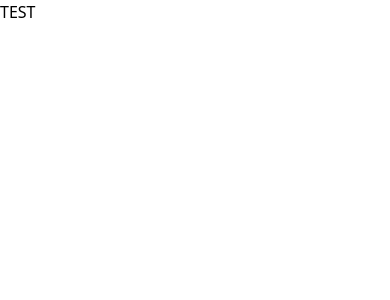
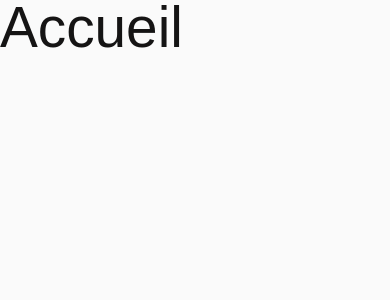
Before and after one commit to louisdescotes/portfolio2025, a Next.js app: page / in a window 390 px wide. Shown: the top 300 px of the page. Built offline with nearby package versions, Linux system fonts and the light colour scheme.

Commit message:
css responsive

```diff
--- a/src/app/globals.css
+++ b/src/app/globals.css
@@ -3,6 +3,123 @@
 @tailwind utilities;
 
 :root {
-  --background: #ffffff;
-  --foreground: #171717;
-}
+  --gap: 2em;
+  --section-padding: calc(3.5em + (var(--gap) * 2));
+  --container-padding: 2em;
+  }
+
+  *,
+  *:after,
+  *:before {
+      -webkit-box-sizing: border-box;
+      -moz-box-sizing: border-box;
+      box-sizing: border-box;
+  }
+
+  /* ------------------------- Scaling System by Osmo [https://osmo.supply/] -------------------------  */
+  /* Desktop */
+  :root {
+      --size-unit: 16; /* body font-size in design - no px */
+      --size-container-ideal: 1440; /* screen-size in design - no px */
+      --size-container-min: 992px;
+      --size-container-max: 1920px;
+      --size-container: clamp(var(--size-container-min), 100vw, var(--size-container-max));
+      --size-font: calc(var(--size-container) / (var(--size-container-ideal) / var(--size-unit)));
+  }
+  /* Tablet */
+  @media screen and (max-width: 991px) {
+  :root {
+      --size-container-ideal: 834; /* screen-size in design - no px */
+      --size-container-min: 768px;
+      --size-container-max: 991px;
+  }
+  }
+  /* Mobile Landscape */
+  @media screen and (max-width: 767px) {
+  :root {
+      --size-container-ideal: 390; /* screen-size in design - no px */
+      --size-container-min: 480px;
+      --size-container-max: 767px;
+  }
+  }
+  /* Mobile Portrait */
+  @media screen and (max-width: 479px) {
+  :root {
+      --size-container-ideal: 440; /* screen-size in design - no px */
+      --size-container-min: 0px;
+      --size-container-max: 479px;
+  }
+  }
+
+  body {
+      color: #151414;
+      background-color: #FAFAFA;
+      font-family: 'PP Neue Montreal', Arial, Helvetica Neue, sans-serif;
+      font-size: var(--size-font);
+      line-height: 1;
+      font-weight: 500;
+  }
+
+  h1 {
+      margin-top: 0;
+      margin-bottom: 0;
+      font-size: 7.5em;
+      font-weight: 500;
+      line-height: 1;
+  }
+
+  h2 {
+      margin-top: 0;
+      margin-bottom: 0;
+      font-size: 5em;
+      font-weight: 500;
+      line-height: 1.05;
+  }
+
+  h3 {
+      margin-top: 0;
+      margin-bottom: 0;
+      font-size: 2.5em;
+      font-weight: 500;
+      line-height: 1.1;
+  }
+
+  h4 {
+      margin-top: 10px;
+      margin-bottom: 10px;
+      font-size: 1.75em;
+      font-weight: 500;
+      line-height: 1.15;
+  }
+
+  h5 {
+      margin-top: 10px;
+      margin-bottom: 10px;
+      font-size: 1.25em;
+      font-weight: 500;
+      line-height: 1.2;
+  }
+
+  p {
+      margin-bottom: 0;
+      margin-top: 0;
+      font-size: 1em;
+      font-weight: 400;
+      line-height: 1.4;
+      font-weight: 500;
+  }
+
+  a {
+      color: inherit;
+      text-decoration: underline;
+  }
+
+  @media screen and (max-width: 767px) {
+      h1 {
+          font-size: 4em;
+      }
+
+      h2 {
+          font-size: 3.25em;
+      }
+  }
--- a/src/app/page.tsx
+++ b/src/app/page.tsx
@@ -1,7 +1,7 @@
-export default function page() {
+export default function Accueil() {
   return (
     <div>
-      TEST
+      <h1>Accueil</h1>
     </div>
-  )
+  );
 }
```
Also changed, not shown: src/app/about/page.tsx (+7 -0 lines), src/app/projets/[id]/page.tsx (+7 -0 lines), src/app/projets/[id]/layout.tsx (deleted), src/app/projets/layout.tsx (added).
